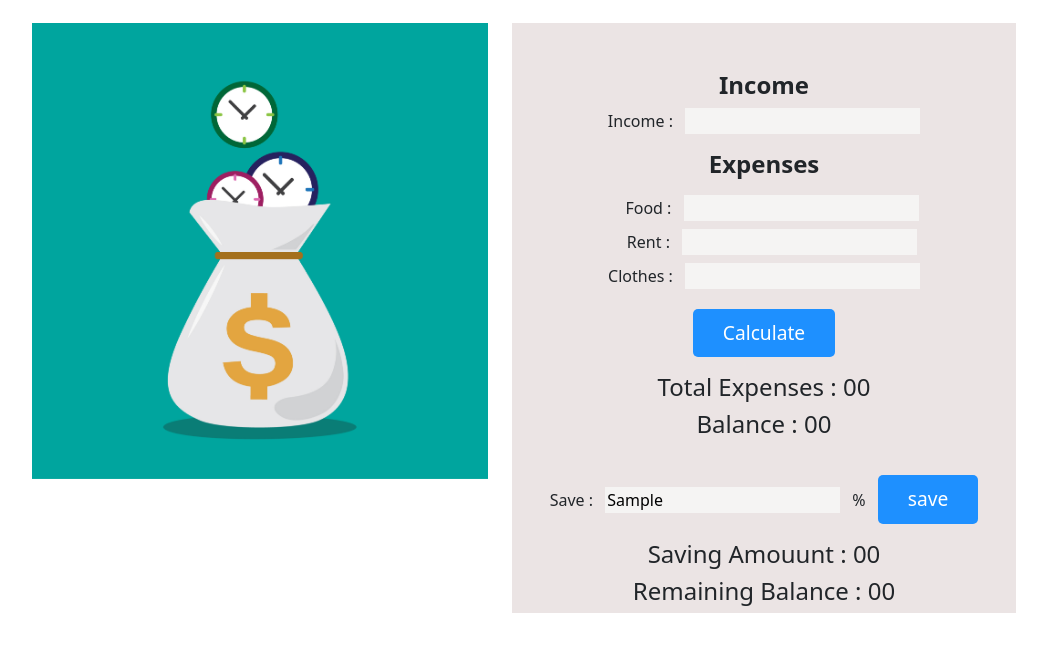
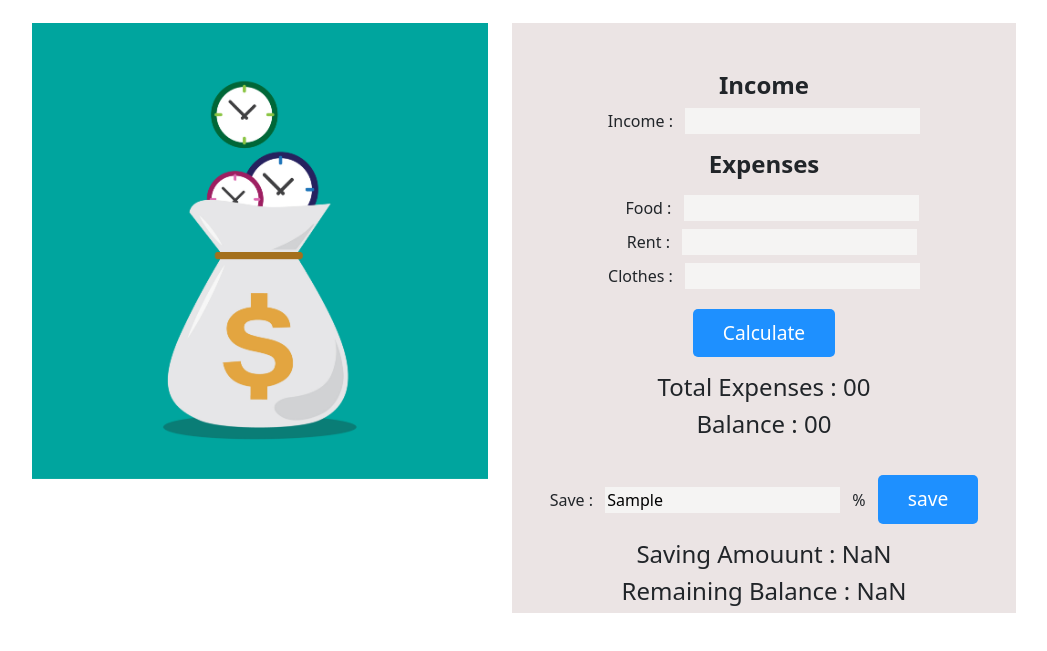
Before and after one commit to FAMMMI/savings-solution, a plain HTML site: page index.html in a window 1280 px wide. Both pictures are taken after typing "Sample" into the empty fields and a click on the button "save". Shown: the part 97-748 px from the top of the page, without its empty margins (128-1175 px from the left). Drawn offline with nearby package versions, Linux system fonts and the light colour scheme.

Commit message:
savings and remaining balance

```diff
--- a/index.html
+++ b/index.html
@@ -57,13 +57,13 @@
                     <!-- extra , for saving calculation -->
                     <div class="mt-3">
                         <label for="save">Save :</label>
-                        <input class="me-2 ms-2 input" type="text" id="saving">
-                        <span> % <button class="ms-2 button">save</button></span>
+                        <input class="me-2 ms-2 input" type="text" id="savingPercent">
+                        <span> % <button id="savingButton" class="ms-2 button">save</button></span>
                     </div>
                     <!-- savings summery -->
                     <div>
-                        <h4 class="mt-3">Saving Amouunt : <span>00</span></h4>
-                        <h4>Remaining Balance : <span>00</span></h4>
+                        <h4 class="mt-3">Saving Amouunt : <span id="savingAmount">00</span></h4>
+                        <h4>Remaining Balance : <span id="remainingBalance">00</span></h4>
                     </div>
 
                 </div>
--- a/js/app.js
+++ b/js/app.js
@@ -32,4 +32,23 @@ function incomeExpenseCalculation() {
 document.getElementById('calculation').addEventListener('click', function () {
     ExpensesCalculation();
     incomeExpenseCalculation();
+});
+
+function savingCalculation() {
+    incomeExpenseCalculation();
+    const balanceText = document.getElementById('balance').innerText;
+    const balance = parseFloat(balanceText);
+    const savingPercentText = document.getElementById('savingPercent').value;
+    const savingPercent = parseFloat(savingPercentText);
+
+    document.getElementById('savingAmount').innerText = (balance * savingPercent) / 100;
+    document.getElementById('remainingBalance').innerText = balance - ((balance * savingPercent) / 100);
+
+
+}
+
+document.getElementById('savingButton').addEventListener('click', function () {
+
+    savingCalculation();
+
 })
```
